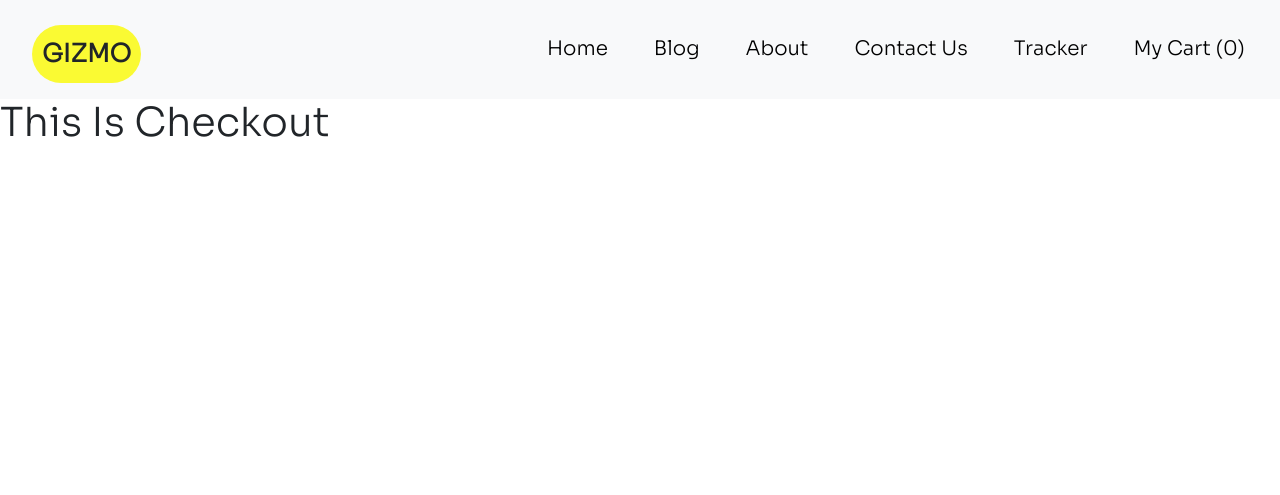
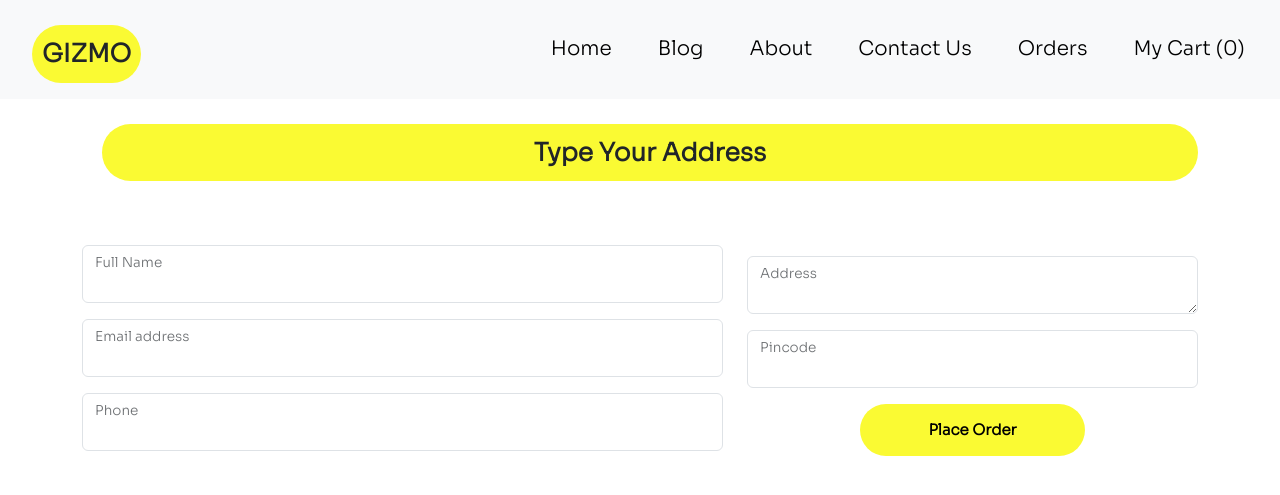
Before and after one commit to Ayush7776/Gizmo, a Django app: page /shop/checkout/ in a window 1280 px wide. Shown: the top 495 px of the page. Run offline with Django 5.2, Linux system fonts and the light colour scheme.

Commit message:
ChekOut Page

```diff
--- a/shop/admin.py
+++ b/shop/admin.py
@@ -1,8 +1,10 @@
 from django.contrib import admin
 
 # Register your models here.
-from .models import Product,Contact,CartItem
+from .models import Product,Contact,CartItem,Order,OrderItem
 
 admin.site.register(Product)
 admin.site.register(Contact)
 admin.site.register(CartItem)
+admin.site.register(OrderItem)
+admin.site.register(Order)
--- a/shop/static/shop/Css/homestyle.css
+++ b/shop/static/shop/Css/homestyle.css
@@ -73,7 +73,6 @@ nav ul li a:hover {
     width: 100%;
     position: fixed;
     z-index: 100;
-    opacity: 0.5;
 }
 
 .shopnow:hover {
--- a/shop/templates/shop/basic.html
+++ b/shop/templates/shop/basic.html
@@ -53,7 +53,7 @@
             <a class="nav-link navstyle" href="/shop/contact">Contact Us</a>
           </li>
           <li class="nav-item">
-            <a class="nav-link navstyle" href="/shop/tracker">Tracker</a>
+            <a class="nav-link navstyle" href="/shop/orders">Orders</a>
           </li>
           <li class="nav-item">
             <a class="nav-link navstyle" href="{% url 'cart_detail' %}">My Cart ({{ cart_items|length}})</a>
--- a/shop/templates/shop/checkout.html
+++ b/shop/templates/shop/checkout.html
@@ -1,3 +1,39 @@
 {% extends 'shop/basic.html' %}
 {% block title%} Gizmo- AboutUs{% endblock %}
-{% block body%} <h1>This Is Checkout</h1>{% endblock %}
+{% block body%}
+<main class="form-signin w-100 m-auto container">
+    <form class="text-center" method="post">
+        {% csrf_token %}
+        <p id="contact" class="logoname float-none mb-5">Type Your Address</p>
+        <div class="row featurette user-select-none">
+            <div class="col-md-7 my-auto">
+                <div class="form-floating my-3">
+                    <input name="fname" type="text" class="form-control" id="floatingName">
+                    <label for="floatingInput">Full Name</label>
+                </div>
+                <div class="form-floating my-3">
+                    <input name="email" type="email" class="form-control" id="floatingEmail">
+                    <label for="floatingInput">Email address</label>
+                </div>
+                <div class="form-floating my-3">
+                    <input name="phone" type="tel" class="form-control" id="floatingPhone">
+                    <label for="floatingInput">Phone</label>
+                </div>
+            </div>
+            <div class="col-md-5 my-auto">
+            <div class="form-floating my-3">
+                <textarea name="address" type="text" class="form-control" id="desc"></textarea>
+                <label for="desc">Address</label>
+            </div>
+            <div class="form-floating my-3">
+                <input name="pincode" type="tel" class="form-control" id="pincode">
+                <label for="floatingInput">Pincode</label>
+            </div>
+            <button class="w-50 btn btn-primary shopnow" type="submit">Place Order</button>
+    </form>
+</main>
+<!-- <form method="post">
+    {% csrf_token %}
+    <button type="submit">Place Order</button>
+</form> -->
+{% endblock %}
--- a/shop/templates/shop/index.html
+++ b/shop/templates/shop/index.html
@@ -53,14 +53,16 @@
     <div class="row">
       {% for i in products %}
       <div class="col-md-4 col-sm-12 col-lg-3 mt-4">
-        <div href="productview/{{i.id}}" class="card nav-link shadow">
-          <img src="{% get_media_prefix %}{{ i.image }}" height="150px" width="100%" class="card-img-top" alt="{{ i.product_name }}">
+        <div class="card shadow user-select-none">
+          <a  href="productview/{{i.id}}" class="nav-link">
+            <img src="{% get_media_prefix %}{{ i.image }}" height="150px" width="100%" class="card-img-top" alt="{{ i.product_name }}">
           <div class="card-body">
             <h5 class="card-title" id="namepr{{i.id}}">{{ i.product_name }}</h5>
             <p class="card-text">{{ i.desc|slice:"0:50"}}...</p>
             <h5 class="card-text text-primary mt-2 float-start user-select-none">
               ₹{{ i.price }}
             </h5>
+          </a>
             <a href="{% url 'add_to_cart' i.id %}" type="button" name="Add_To_Cart" id="pr{{i.id}}" class="float-end btn btn-dark cart">Add To Cart</a>
             <!-- <button name="Add_To_Cart" class="btn btn-primary shopnow">Buy Now</button> -->
           </div>
--- a/shop/templates/shop/productView.html
+++ b/shop/templates/shop/productView.html
@@ -2,7 +2,7 @@
 {% block title%} Gizmo- {{product.product_name}} {% endblock %}
 {% block body%}
 <div class="container">
-    <div class="row featurette">
+    <div class="row featurette user-select-none">
         <div class="col-md-7 my-auto">
             <!-- <svg class="bd-placeholder-img bd-placeholder-img-lg featurette-image img-fluid mx-auto" width="500"
                 height="500" xmlns="http://www.w3.org/2000/svg" role="img" aria-label="Placeholder: 500x500"
@@ -18,7 +18,7 @@
             <p class="lead fs-6">{{product.desc}}</p>
             <p class="text-primary fs-4 fw-medium">₹ {{product.price}}</p>
             <p class="text-secondary">{{product.pub_date}}</p>
-            <button name="Add_To_Cart" id="{{product.id}}" class="btn btn-dark cart">Add To Cart</button>
+            <a href="{% url 'add_to_cart' product.id %}" class="btn btn-dark cart">Add To Cart</a>
             <button name="Add_To_Cart" class="btn btn-primary shopnow ms-2">Buy Now</button>
         </div>
     </div>
--- a/shop/urls.py
+++ b/shop/urls.py
@@ -7,10 +7,11 @@ urlpatterns = [
     path('add_to_cart/<int:product_id>/', views.add_to_cart, name='add_to_cart'),
     path('update_cart/<int:product_id>/<str:action>/', views.update_cart, name='update_cart'),
     path('remove_from_cart/<int:product_id>/', views.remove_from_cart, name='remove_from_cart'),
+    path('checkout/', views.checkout, name='checkout'),
+    path('orders/', views.order_list, name='order_list'),
     path("about/", views.about, name="AboutUs"),
     path("contact/", views.contact, name="ContactUs"),
     path("tracker/", views.tracker, name="TrackingStatus"),
     path("search/", views.search, name="Search"),
     path("productview/<int:id>", views.productView, name="ProductView"),
-    path("checkout/", views.checkout, name="Checkout"),
 ]
--- a/shop/views.py
+++ b/shop/views.py
@@ -1,5 +1,5 @@
 from django.shortcuts import render, get_object_or_404, redirect
-from .models import Product,Contact,CartItem
+from .models import Product,Contact,CartItem,Order,OrderItem
 # Create your views here.
 from django.http import HttpResponse
 
@@ -19,7 +19,7 @@ def add_to_cart(request, product_id):
     if not created:
         cart_item.quantity += 1
     cart_item.save()
-    return redirect('cart_detail')
+    return redirect('index')
 
 def update_cart(request, product_id, action):
     cart_item = get_object_or_404(CartItem, product_id=product_id)
@@ -35,8 +35,31 @@ def remove_from_cart(request, product_id):
     cart_item.delete()
     return redirect('cart_detail')
 
-def about(request):
-    return render(request,'shop/about.html')
+def checkout(request):
+    if request.method == 'POST':
+        cart_items = CartItem.objects.all()
+        if not cart_items:
+            return HttpResponse("Your cart is empty")
+
+        total_price = sum(item.get_total_price() for item in cart_items)
+        name=request.POST['fname']
+        email=request.POST['email']
+        phone=request.POST['phone']
+        address=request.POST['address']+" "+request.POST['pincode']
+        order=Order.objects.create(name=name,email=email,phone=phone,address=address,total_price=total_price,paid=True)
+
+        for item in cart_items:
+            OrderItem.objects.create(order=order, product=item.product, quantity=item.quantity, price=item.product.price)
+
+        cart_items.delete()
+        return render(request, 'shop/checkout_success.html', {'order': order})
+    return render(request, 'shop/checkout.html')
+
+
+def order_list(request):
+    orders = Order.objects.filter(paid=True)
+    return render(request, 'shop/order_list.html', {'orders': orders})
+
 
 def contact(request):
     if request.method=='POST':
@@ -49,15 +72,15 @@ def contact(request):
         return render(request,'shop/contact.html',{'massage':"We Will Contact You Imegetly","color":"danger"})
     return render(request,'shop/contact.html')
 
+
+def productView(request,id):
+    product=Product.objects.get(id=id)
+    return render(request,'shop/productView.html',{'product':product})
+
 def tracker(request):
     return render(request,'shop/tracker.html')
 
 def search(request):
     return render(request,'shop/search.html')
-
-def productView(request,id):
-    product=Product.objects.get(id=id)
-    return render(request,'shop/productView.html',{'product':product})
-
-def checkout(request):
-    return render(request,'shop/checkout.html')
+def about(request):
+    return render(request,'shop/about.html')
```
Also changed, not shown: shop/models.py (+26 -0 lines), shop/templates/shop/cart_detail.html (+5 -5 lines), shop/templates/shop/checkout_success.html (added, +12 -0 lines), shop/templates/shop/order_list.html (added, +26 -0 lines), db.sqlite3, shop/migrations/0006_order_orderitem.py (added), shop/migrations/0007_order_name.py (added), shop/migrations/0008_order_email.py (added), shop/migrations/0009_order_phone.py (added), shop/migrations/0010_order_address.py (added).
